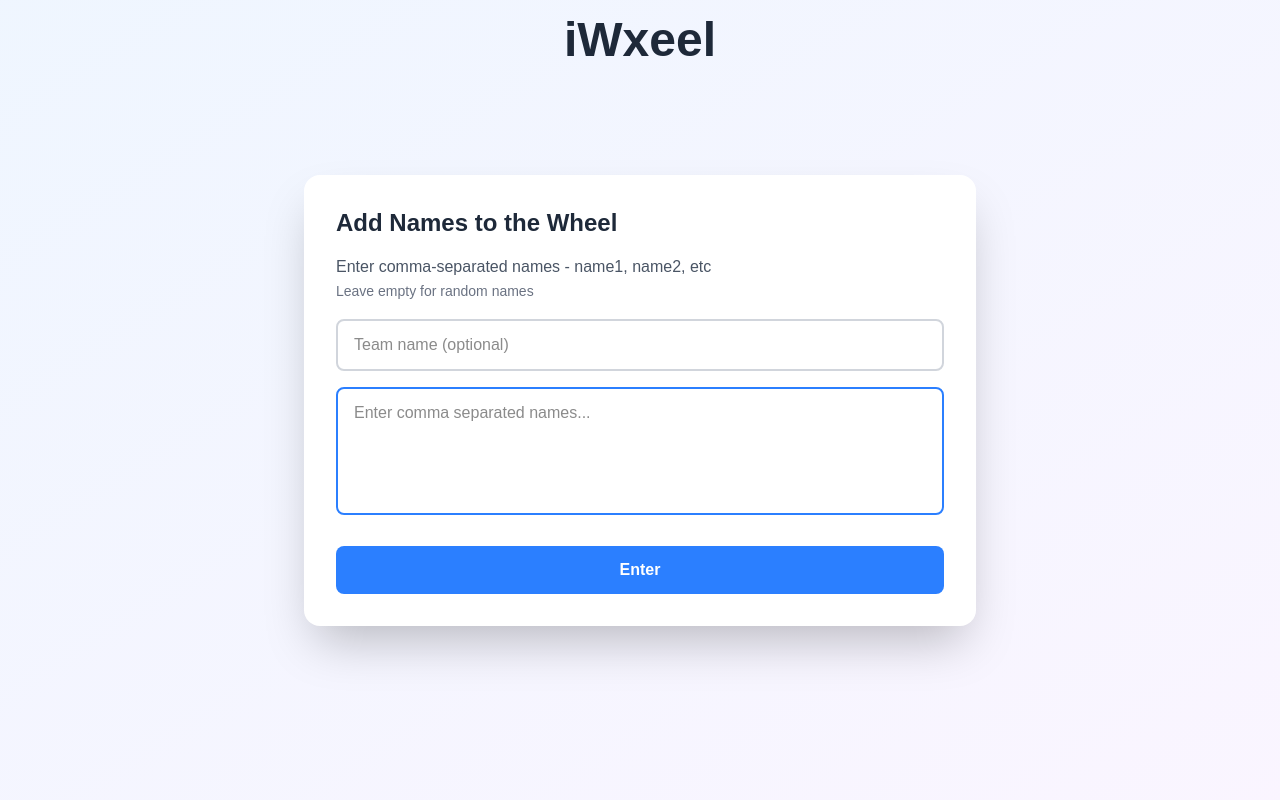
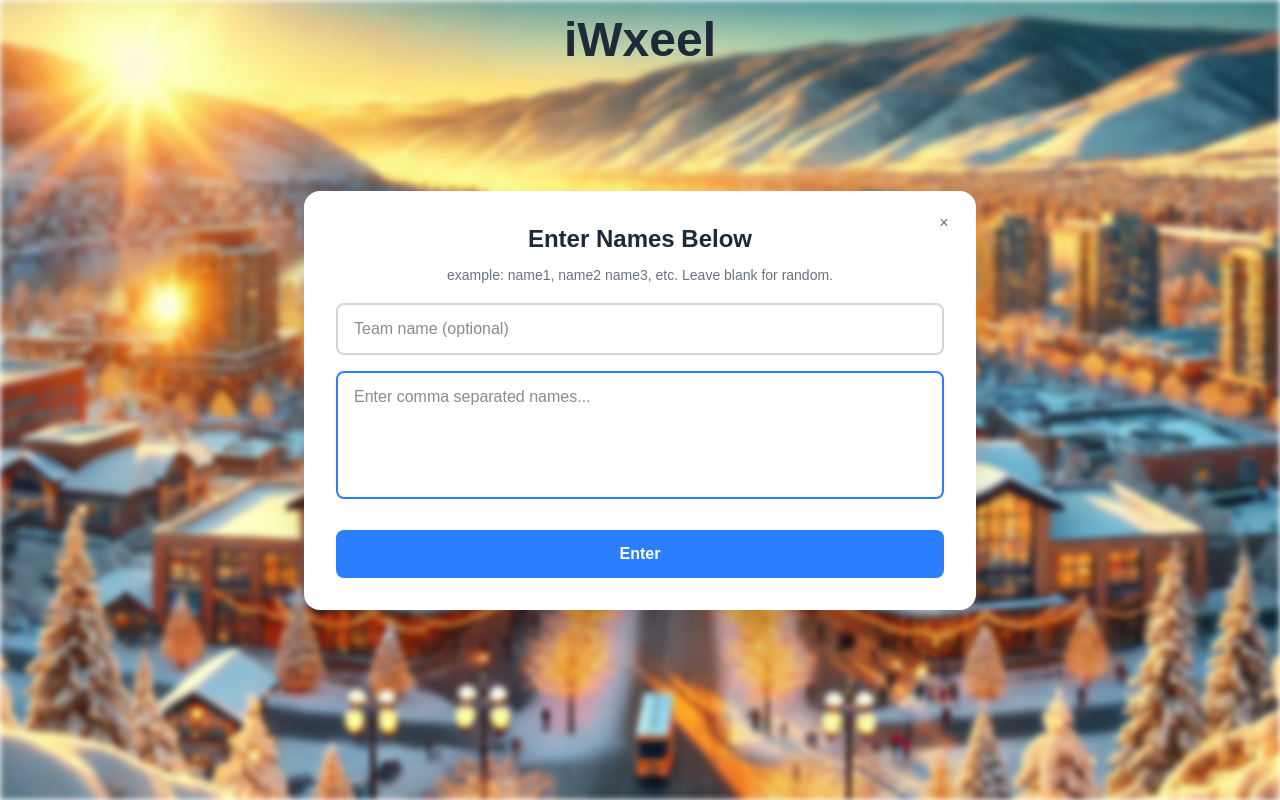
Before and after one commit to jordwan/spinningwheel, a Next.js app: page / in a window 1280 px wide. Built offline with nearby package versions, Linux system fonts and the light colour scheme.

Commit message:
background change

```diff
--- a/app/components/SpinningWheel.tsx
+++ b/app/components/SpinningWheel.tsx
@@ -46,13 +46,13 @@ const SpinningWheel: React.FC<SpinningWheelProps> = ({ names, onReset }) => {
   const winnerRhymes = [
     "Winner Winner, Chicken Dinner",
     "You are the Chosen One",
-    "Victory Royale",
-    "Winner: Chosen",
-    "Absolute Legend",
-    "Big W's",
+    "Victory Royale!",
+    "Winner = Chosen",
+    "Absolute Legend Pick",
+    "Throw some W's in the chat for",
     "The Wheel has Spoken",
     "You have been randomly selected",
-    "Jackpot!!",
+    "Jackpot!!!",
     "Congrats",
     "The Algorithm was in your Favor",
   ];
@@ -105,7 +105,6 @@ const SpinningWheel: React.FC<SpinningWheelProps> = ({ names, onReset }) => {
     };
   }, []);
 
-
   const drawWheel = useCallback(() => {
     const canvas = canvasRef.current;
     if (!canvas) return;
@@ -131,48 +130,101 @@ const SpinningWheel: React.FC<SpinningWheelProps> = ({ names, onReset }) => {
       ctx.arc(centerX, centerY, radius, startAngle, endAngle);
       ctx.closePath();
 
-      // Special color for RESPIN
+      // Special styling for RESPIN (Free Spin)
       if (name === "RESPIN") {
-        ctx.fillStyle = "#333333";
+        // Dark gradient background like bankrupt tile
+        const gradient = ctx.createLinearGradient(
+          centerX - radius,
+          centerY - radius,
+          centerX + radius,
+          centerY + radius
+        );
+        gradient.addColorStop(0, "#1a1a1a");
+        gradient.addColorStop(0.5, "#333333");
+        gradient.addColorStop(1, "#000000");
+        ctx.fillStyle = gradient;
+        ctx.fill();
+
+        // Bold border
+        ctx.strokeStyle = "#ff0000";
+        ctx.lineWidth = 4;
+        ctx.stroke();
+
+        // Inner red border
+        ctx.strokeStyle = "#ffffff";
+        ctx.lineWidth = 2;
+        ctx.stroke();
       } else {
         ctx.fillStyle = colors[i % colors.length];
-      }
-
         ctx.fill();
         ctx.strokeStyle = "#fff";
         ctx.lineWidth = 2;
         ctx.stroke();
+      }
 
       // Draw text
       ctx.save();
       ctx.translate(centerX, centerY);
       ctx.rotate(startAngle + sliceAngle / 2);
       ctx.textAlign = "right";
+
+      if (name === "RESPIN") {
+        // Special styling for Free Spin text
+        ctx.fillStyle = "#ffff00"; // Bright yellow text
+        const fontSize = Math.max(12, Math.min(16, canvasSize / 35));
+        ctx.font = `bold ${fontSize}px Arial`;
+        ctx.strokeStyle = "#000000";
+        ctx.lineWidth = 2;
+        ctx.strokeText("FREE SPIN", radius - 10, fontSize / 3);
+        ctx.fillText("FREE SPIN", radius - 10, fontSize / 3);
+      } else {
         ctx.fillStyle = "#fff";
         const fontSize = Math.max(14, Math.min(20, canvasSize / 30));
         ctx.font = `bold ${fontSize}px Arial`;
         ctx.shadowColor = "rgba(0, 0, 0, 0.5)";
         ctx.shadowBlur = 4;
         ctx.fillText(name, radius - 10, fontSize / 3);
+      }
+
       ctx.restore();
     });
 
     // Draw center circle
     ctx.beginPath();
     ctx.arc(centerX, centerY, 20, 0, 2 * Math.PI);
-    ctx.fillStyle = "#333";
+    ctx.fillStyle = "#000";
     ctx.fill();
 
-    // Draw pointer
+    // Draw pointer with enhanced visibility
     ctx.beginPath();
     ctx.moveTo(centerX + radius - 10, centerY);
     ctx.lineTo(centerX + radius + 30, centerY - 15);
     ctx.lineTo(centerX + radius + 30, centerY + 15);
     ctx.closePath();
+
+    // Add shadow for better visibility against various backgrounds
+    ctx.shadowColor = "rgba(0, 0, 0, 0.8)";
+    ctx.shadowBlur = 6;
+    ctx.shadowOffsetX = 2;
+    ctx.shadowOffsetY = 2;
+
     ctx.fillStyle = "#FF0000";
     ctx.fill();
+
+    // Reset shadow for stroke
+    ctx.shadowColor = "transparent";
+    ctx.shadowBlur = 0;
+    ctx.shadowOffsetX = 0;
+    ctx.shadowOffsetY = 0;
+
+    // White outline for contrast
+    ctx.strokeStyle = "#FFFFFF";
+    ctx.lineWidth = 3;
+    ctx.stroke();
+
+    // Inner red border
     ctx.strokeStyle = "#8B0000";
-    ctx.lineWidth = 2;
+    ctx.lineWidth = 1;
     ctx.stroke();
   }, [rotation, canvasSize, wheelNames, colors]);
 
@@ -361,9 +413,9 @@ const SpinningWheel: React.FC<SpinningWheelProps> = ({ names, onReset }) => {
         const winner = wheelNames[selectedIndex];
         setSelectedName(winner);
 
-        // Check if it's a respin
+        // Check if it's a free spin
         if (winner === "RESPIN") {
-          // Just show the respin indicator, don't auto-spin
+          // Just show the free spin indicator, don't auto-spin
         } else {
           // Show winner modal with minimal delay
           setTimeout(() => {
@@ -423,7 +475,6 @@ const SpinningWheel: React.FC<SpinningWheelProps> = ({ names, onReset }) => {
         />
       </div>
 
-
       <div className="flex gap-3 mt-4 justify-center">
         <button
           onClick={spin}
@@ -470,12 +521,12 @@ const SpinningWheel: React.FC<SpinningWheelProps> = ({ names, onReset }) => {
         </div>
       )}
 
-      {/* Respin Indicator */}
+      {/* Free Spin Indicator */}
       {selectedName === "RESPIN" && !isSpinning && (
         <div className="fixed inset-0 flex items-center justify-center z-40 pointer-events-none">
-          <div className="bg-gray-800 text-white rounded-2xl shadow-2xl p-8 transform scale-100 animate-bounce-in text-center">
-            <h2 className="text-4xl font-bold mb-2">🔄 RESPIN! 🔄</h2>
-            <p className="text-xl">Press the button to spin again!</p>
+          <div className="bg-gradient-to-br from-yellow-400 to-yellow-600 text-black rounded-2xl shadow-2xl p-8 transform scale-100 animate-bounce-in text-center border-4 border-red-600">
+            <h2 className="text-4xl font-bold mb-2">FREE SPIN!</h2>
+            <p className="text-xl font-semibold">Try 'er one more time...</p>
           </div>
         </div>
       )}
--- a/app/layout.tsx
+++ b/app/layout.tsx
@@ -13,8 +13,8 @@ const geistMono = Geist_Mono({
 });
 
 export const metadata: Metadata = {
-  title: "iWxeel",
-  description: "Random name wheel spinner free",
+  title: "iWxeeli.com",
+  description: "Random name wheel spinner free and simple",
 };
 
 export default function RootLayout({
--- a/app/page.tsx
+++ b/app/page.tsx
@@ -114,19 +114,42 @@ export default function Home() {
   };
 
   return (
-    <div className="h-screen w-screen overflow-hidden bg-gradient-to-br from-blue-50 to-purple-50">
+    <div className="h-screen w-screen overflow-hidden relative">
+      {/* Blurred background image */}
+      <div
+        className="absolute inset-0"
+        style={{
+          backgroundImage: "url('/bkgd.jpg')",
+          backgroundSize: "cover",
+          backgroundPosition: "center",
+          backgroundRepeat: "no-repeat",
+          filter: "blur(3px)",
+          zIndex: -1
+        }}
+      />
+
+      {/* Content overlay - not blurred */}
+      <div className="relative z-10">
       {/* Name Input Popup (no overlay) */}
       {showNameInput && (
         <div className="fixed inset-0 flex items-center justify-center z-50 p-4 pointer-events-none">
-          <div className="bg-white rounded-2xl shadow-2xl p-8 max-w-2xl w-full pointer-events-auto">
-            <h2 className="text-2xl font-bold text-gray-800 mb-4">
-              Add Names to the Wheel
+          <div className="bg-white rounded-2xl shadow-2xl p-8 max-w-2xl w-full pointer-events-auto text-center relative">
+            {/* Close X button */}
+            <button
+              onClick={() => {
+                setWheelNames(generateRandomNames());
+                setShowNameInput(false);
+              }}
+              className="absolute top-4 right-4 w-8 h-8 flex items-center justify-center text-gray-500 hover:text-gray-700 hover:bg-gray-100 rounded-full transition-colors"
+            >
+              ×
+            </button>
+            <h2 className="text-2xl font-bold text-gray-800 mb-2">
+              Enter Names Below
             </h2>
             <p className="text-gray-600 mb-4">
-              Enter comma-separated names - name1, name2, etc
-              <br />
               <span className="text-sm text-gray-500">
-                Leave empty for random names
+                example: name1, name2 name3, etc. Leave blank for random.
               </span>
             </p>
             <input
@@ -174,6 +197,7 @@ export default function Home() {
           )}
         </div>
       </main>
+      </div>
     </div>
   );
 }
```
Also changed, not shown: public/bkgd.jpg (added). Lines whose indentation alone changed are shown as unchanged.
